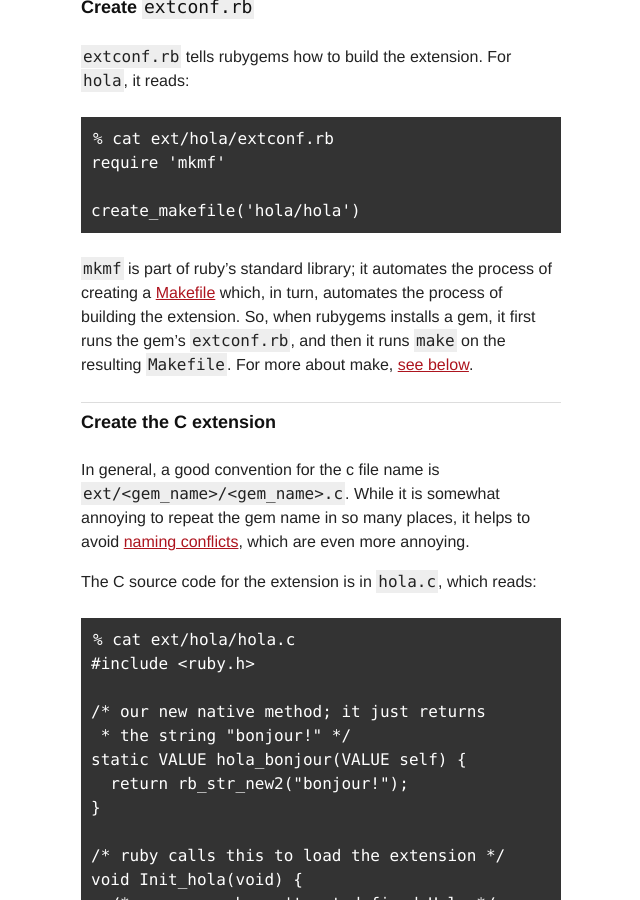
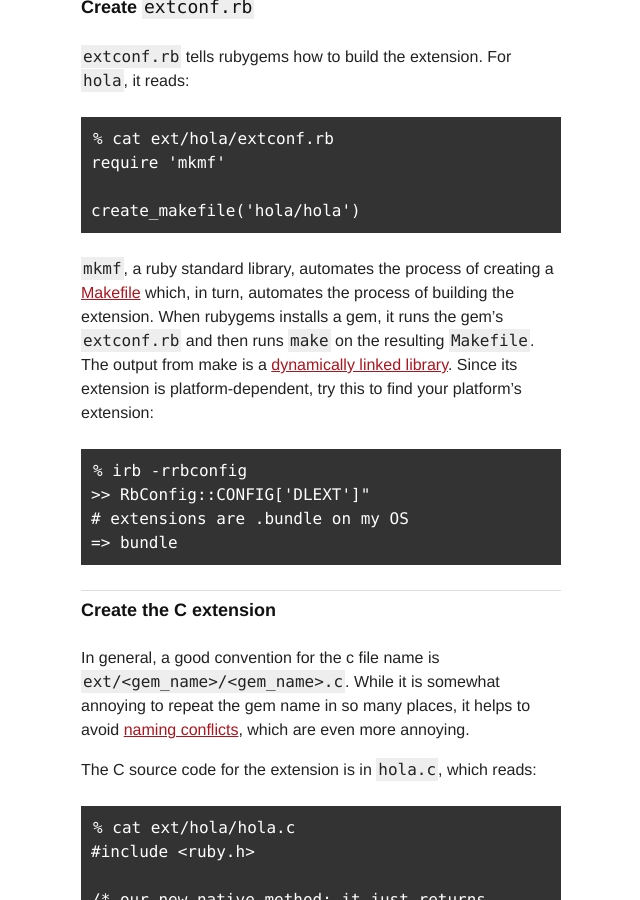
Before and after one commit to radar/guides, a Jekyll site: the page built from c-extensions.md, in a window 1280 px wide and 900 px high, scrolled down 1171 px. Shown: the whole window, without its empty margins (319-959 px from the left). Built offline with Jekyll 4.4.1, drawn with Linux system fonts in a browser that asks for light colours; some of the changed text lies outside the part shown.

Commit message:
more c extension guide tweaks, per @jdleesmiller + @luislavena, #10

```diff
--- a/c-extensions.md
+++ b/c-extensions.md
@@ -55,11 +55,18 @@ Create `extconf.rb`
 
     create_makefile('hola/hola')
 
-`mkmf` is part of ruby's standard library; it automates the process of creating
+`mkmf`, a ruby standard library, automates the process of creating
 a [Makefile](http://en.wikipedia.org/wiki/Makefile) which, in turn, automates
-the process of building the extension. So, when rubygems installs a gem, it
-first runs the gem's `extconf.rb`, and then it runs `make` on the resulting
-`Makefile`. For more about make, [see below](#make).
+the process of building the extension. When rubygems installs a gem, it
+runs the gem's `extconf.rb` and then runs `make` on the resulting
+`Makefile`. The output from make is a [dynamically linked
+library](http://en.wikipedia.org/wiki/Shared_object). Since its extension is
+platform-dependent, try this to find your platform's extension:
+
+    % irb -rrbconfig
+    >> RbConfig::CONFIG['DLEXT']"
+    # extensions are .bundle on my OS
+    => bundle
 
 Create the C extension
 ----------------------
@@ -299,15 +306,6 @@ target multiple platforms and interpreters.
 Advice
 ======
 
-<a id="make"> </a>
-About Make
-----------
-The output from `make` is a [dynamically linked
-library](http://en.wikipedia.org/wiki/Shared_object). If we build `hola` on
-Linux, the output is a file called `hola/hola.so`, where `.so` stands for
-'shared object'. The extension is platform-dependent; it would be `.dll` on
-Windows, or `.dylib` on Mac OS X. The name is what we pass to `create_makefile`.
-
 <a id="naming"> </a>
 Extension Naming
 ----------------
@@ -325,10 +323,10 @@ suggested conventions for a gem with name `$g` are:
      list any C source or header files in `ext/$g`
 1.   the first require in `lib/$g.rb` is `require '$g/$g'`
 
-An alternative is to name the extension like `<$g>_ext` instead of
-`<$g>/<$g>`. The result is that the `<$g>_ext.so` file is
+An alternative is to name the extension like `$g_ext` instead of
+`$g/$g`. The result is that the `$g_ext.so` file is
 installed into the gem's `lib` directory, and it can be required from
-`lib/<$g>.rb` as `require '<$g>_ext'`. This also works, though it is
+`lib/$g.rb` as `require '$g_ext'`. This also works, though it is
 perhaps not as clean as the first convention.
 
 Wrapping Existing Libraries
```
